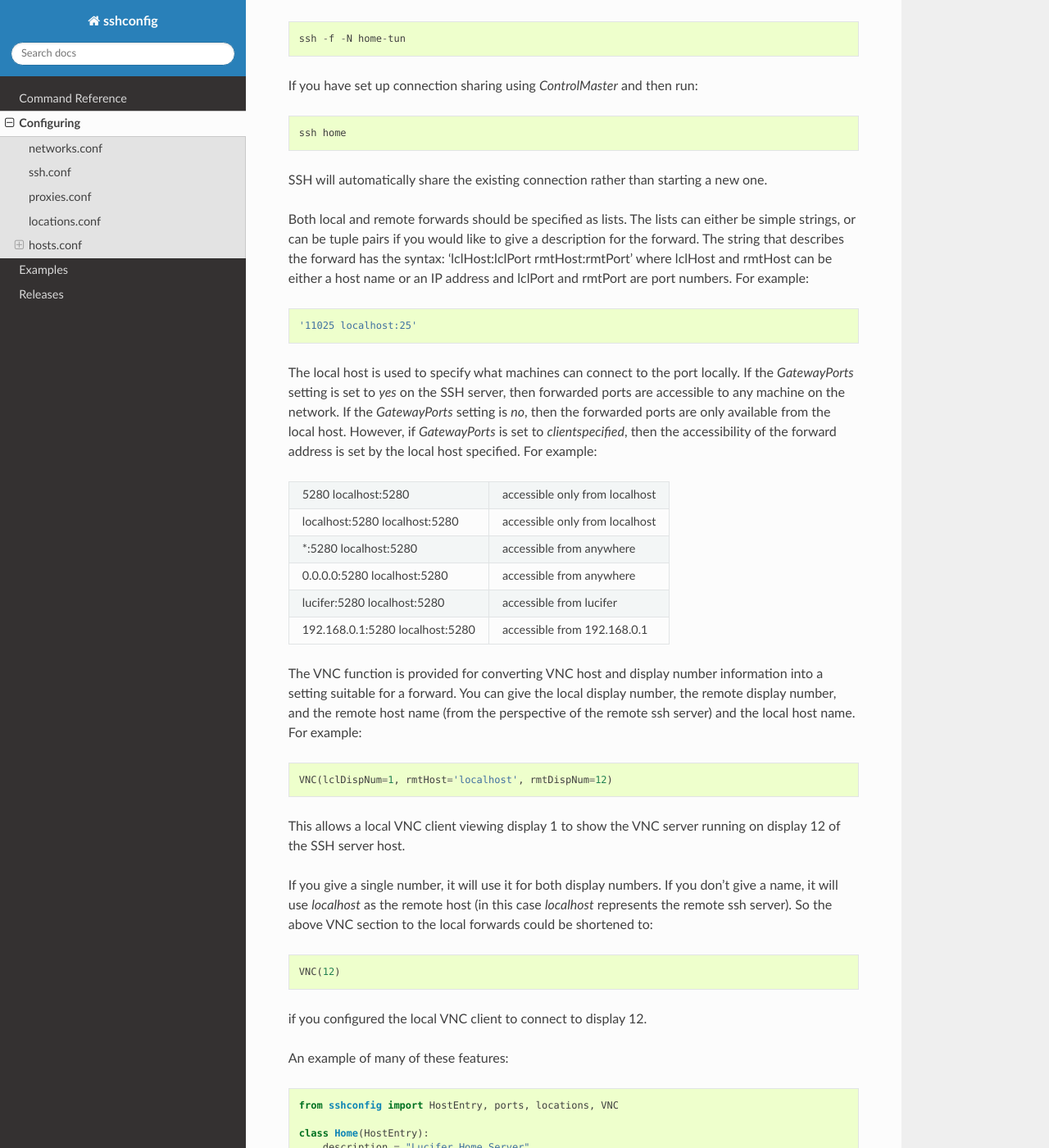
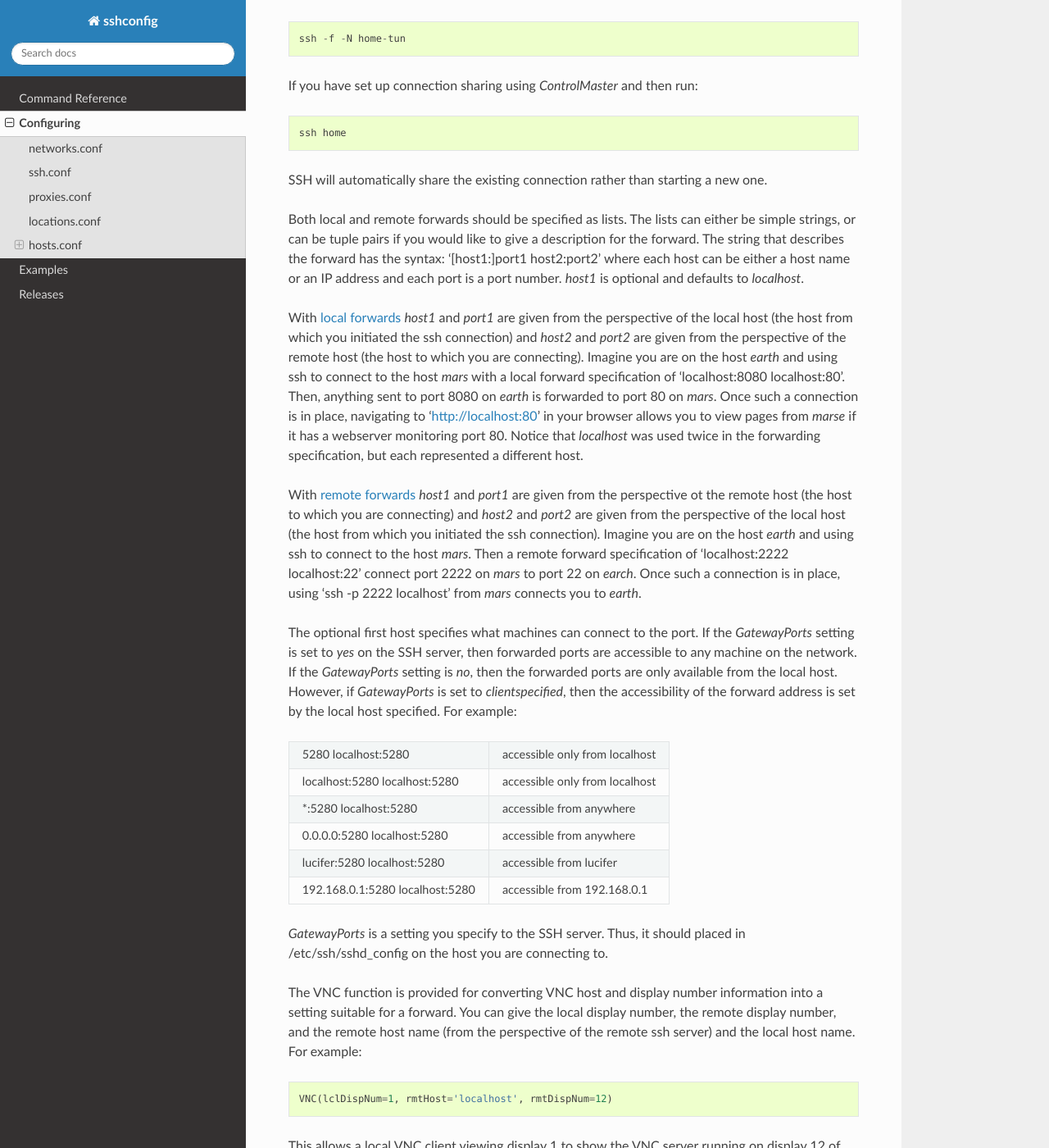
Before and after one commit to KenKundert/sshconfig, a Sphinx documentation site: the page built from doc/configuring.rst, in a window 1280 px wide and 1400 px high, scrolled down 15485 px. Shown: the whole window at 82% size. Built offline with Sphinx 7.4.7 and the Read the Docs theme 3.1.0, drawn with Linux system fonts in a browser that asks for light colours.

```diff
--- a/doc/configuring.rst
+++ b/doc/configuring.rst
@@ -813,15 +813,34 @@
 Both local and remote forwards should be specified as lists. The lists can
 either be simple strings, or can be tuple pairs if you would like to give
 a description for the forward. The string that describes the forward has the
-syntax: 'lclHost:lclPort rmtHost:rmtPort' where lclHost and rmtHost can be
-either a host name or an IP address and lclPort and rmtPort are port numbers.
-For example:
+syntax: '[host1:]port1 host2:port2' where each host can be either a host name or
+an IP address and each port is a port number.  *host1* is optional and defaults
+to *localhost*.
 
-.. code-block:: python
+With `local forwards
+<https://www.ssh.com/academy/ssh/tunneling-example#local-forwarding>`_ *host1*
+and *port1* are given from the perspective of the local host (the host from
+which you initiated the ssh connection) and *host2* and *port2* are given from
+the perspective of the remote host (the host to which you are connecting).
+Imagine you are on the host *earth* and using ssh to connect to the host *mars*
+with a local forward specification of 'localhost:8080 localhost:80'.  Then,
+anything sent to port 8080 on *earth* is forwarded to port 80 on *mars*.  Once
+such a connection is in place, navigating to 'http://localhost:80' in your
+browser allows you to view pages from *marse* if it has a webserver monitoring
+port 80.  Notice that *localhost* was used twice in the forwarding
+specification, but each represented a different host.
 
-   '11025 localhost:25'
+With `remote forwards
+<https://www.ssh.com/academy/ssh/tunneling-example#remote-forwarding>`_ *host1*
+and *port1* are given from the perspective ot the remote host (the host to which
+you are connecting) and *host2* and *port2* are given from the perspective of
+the local host (the host from which you initiated the ssh connection).  Imagine
+you are on the host *earth* and using ssh to connect to the host *mars*.  Then
+a remote forward specification of 'localhost:2222 localhost:22' connect port
+2222 on *mars* to port 22 on *earch*.  Once such a connection is in place, using
+'ssh -p 2222 localhost' from *mars* connects you to *earth*.
 
-The local host is used to specify what machines can connect to the port locally.
+The optional first host specifies what machines can connect to the port.
 If the *GatewayPorts* setting is set to *yes* on the SSH server, then forwarded
 ports are accessible to any machine on the network. If the *GatewayPorts*
 setting is *no*, then the forwarded ports are only available from the local
@@ -837,6 +856,9 @@
 lucifer:5280 localhost:5280     accessible from lucifer
 192.168.0.1:5280 localhost:5280 accessible from 192.168.0.1
 =============================== ==============================
+
+*GatewayPorts* is a setting you specify to the SSH server.  Thus, it should
+placed in /etc/ssh/sshd_config on the host you are connecting to.
 
 The VNC function is provided for converting VNC host and display number
 information into a setting suitable for a forward. You can give the local
--- a/doc/releases.rst
+++ b/doc/releases.rst
@@ -14,6 +14,11 @@
 machine is connected to multiple networks, you can configure a host so that ssh
 connects to it directly through a secondary network rather than using the
 primary gateway.
+
+
+2.3 (2024-11-??)
+----------------
+- Add folding to generated ~/.ssh/config file.
 
 
 2.2 (2022-11-19)
```
Also changed, not shown: other parts of doc/configuring.rst (+2 -2 lines), 3 other files.
